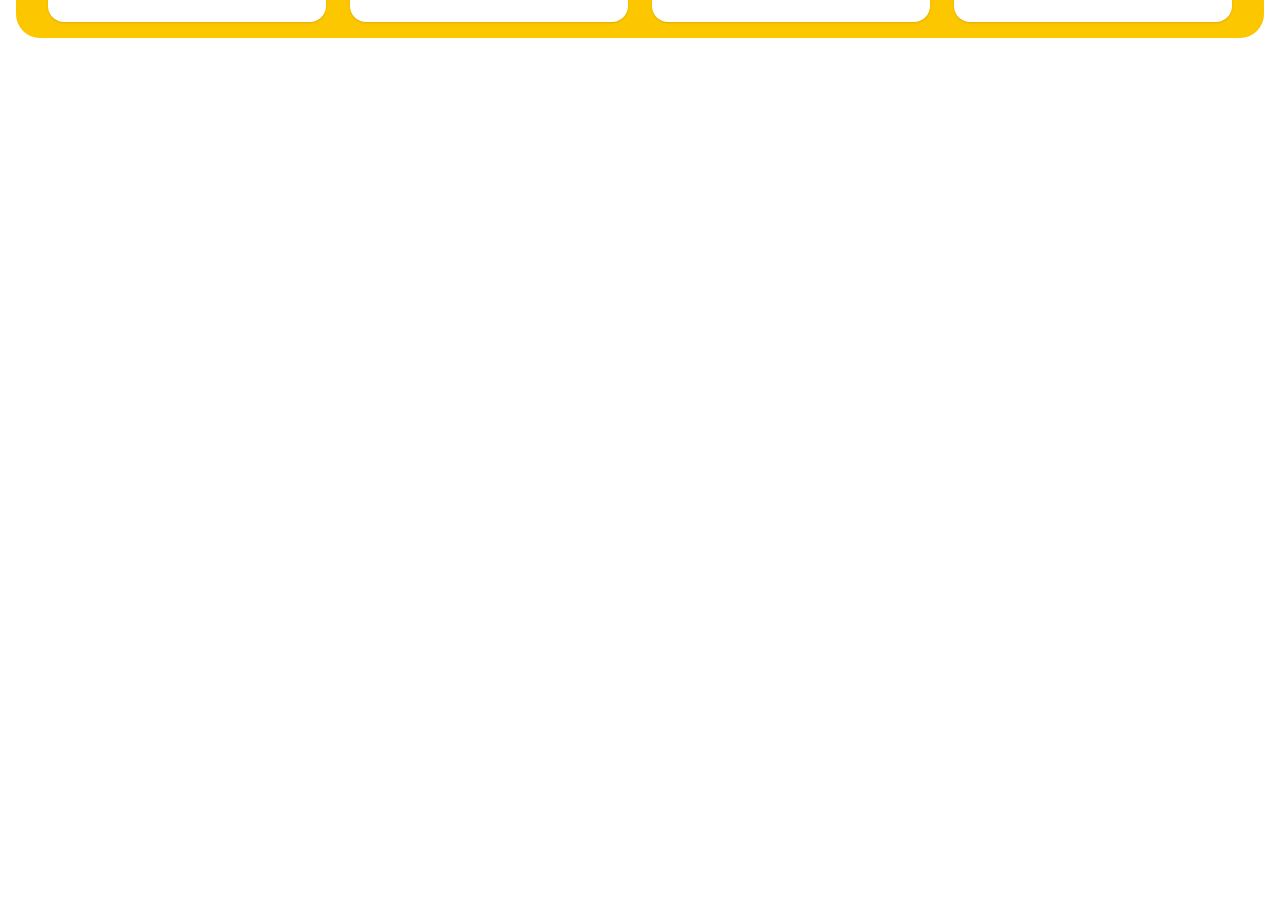
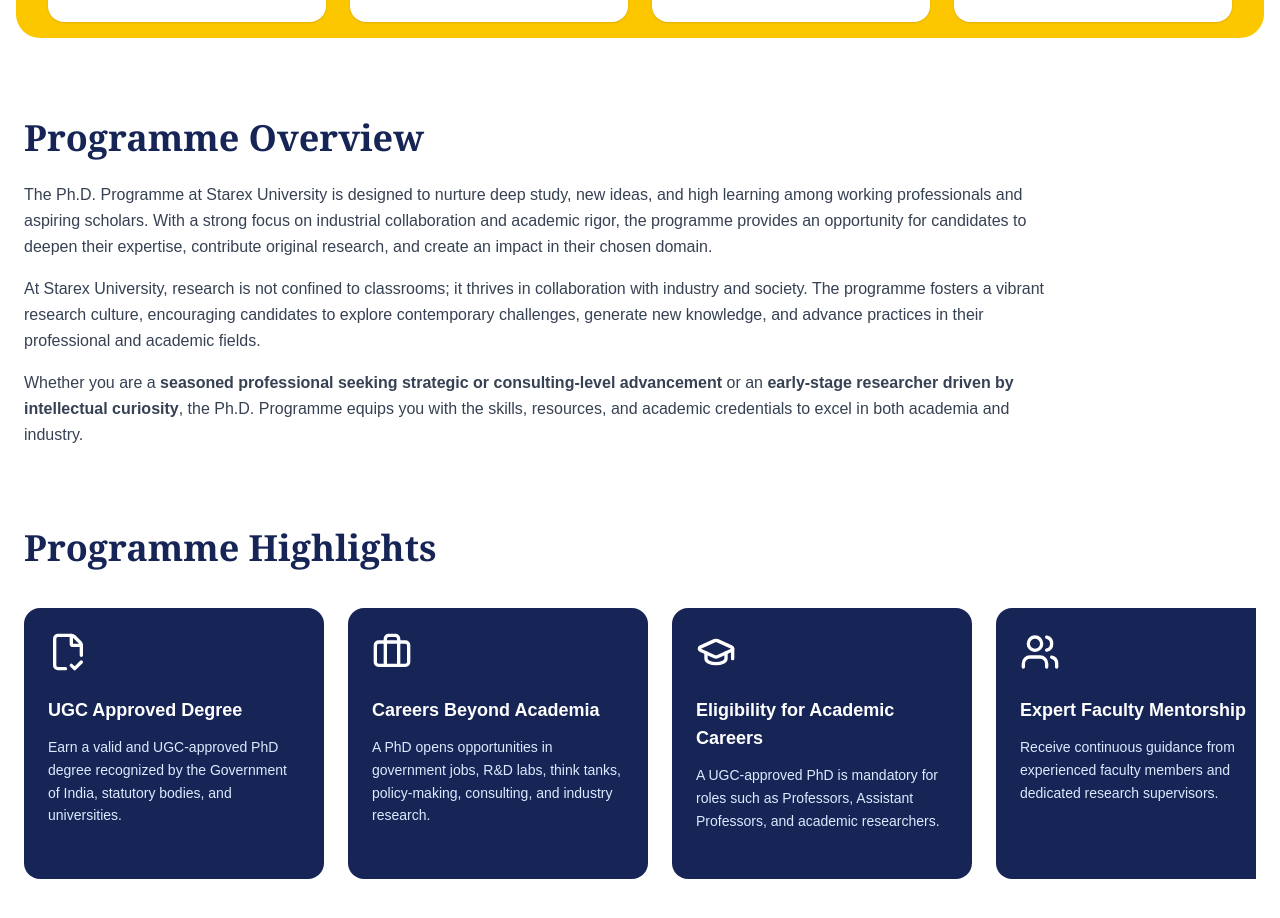
Before and after one commit to JatinBrandshow/accurate-btech-landing-page, a Next.js app: page / in a window 1280 px wide. Shown: the part 952-1870 px from the top of the page. Before the commit the page ends 1030 px from the top, so only its background shows below. Built offline with nearby package versions, Linux system fonts and the light colour scheme.

Commit message:
New Changes

```diff
--- a/package.json
+++ b/package.json
@@ -8,6 +8,7 @@
     "start": "next start"
   },
   "dependencies": {
+    "lucide-react": "^0.563.0",
     "next": "16.1.6",
     "react": "19.2.3",
     "react-dom": "19.2.3"
--- a/src/app/HomePage.js
+++ b/src/app/HomePage.js
@@ -1,12 +1,16 @@
+import React from "react";
+import MainSection from "@/components/MainSection";
 import Accreditation from "@/components/Accreditation";
-import MainSection from "@/components/MainSection";
-import React from "react";
+import ProgrammeOverview from "@/components/ProgrammeOverview";
+import ProgrammeHighlights from "@/components/ProgrammeHighlights";
 
 export default function HomePage() {
     return (
         <>
             <MainSection />
             <Accreditation />
+            <ProgrammeOverview />
+            <ProgrammeHighlights />
         </>
     );
 };
--- a/src/components/ProgrammeHighlights.js
+++ b/src/components/ProgrammeHighlights.js
@@ -1,9 +1,124 @@
+"use client";
+
+import React, { useEffect, useRef } from "react";
+import {
+    BookOpen,
+    FileCheck2,
+    Briefcase,
+    GraduationCap,
+    Users,
+    Building2,
+    FlaskConical,
+    Globe,
+    Award,
+    TrendingUp,
+} from "lucide-react";
+
+/* ===== HIGHLIGHTS DATA ===== */
+const highlights = [
+    {
+        icon: BookOpen,
+        title: "Focused Learners Finish Faster",
+        description:
+            "The maximum tenure of the programme is 6 years; however, focused learners can complete the doctorate journey in as little as 3 years.",
+    },
+    {
+        icon: FileCheck2,
+        title: "UGC Approved Degree",
+        description:
+            "Earn a valid and UGC-approved PhD degree recognized by the Government of India, statutory bodies, and universities.",
+    },
+    {
+        icon: Briefcase,
+        title: "Careers Beyond Academia",
+        description:
+            "A PhD opens opportunities in government jobs, R&D labs, think tanks, policy-making, consulting, and industry research.",
+    },
+    {
+        icon: GraduationCap,
+        title: "Eligibility for Academic Careers",
+        description:
+            "A UGC-approved PhD is mandatory for roles such as Professors, Assistant Professors, and academic researchers.",
+    },
+    {
+        icon: Users,
+        title: "Expert Faculty Mentorship",
+        description: "Receive continuous guidance from experienced faculty members and dedicated research supervisors.",
+    },
+    {
+        icon: Building2,
+        title: "Industry Collaboration",
+        description:
+            "Work on industry-linked research projects that address real-world challenges and practical applications.",
+    },
+    {
+        icon: FlaskConical,
+        title: "Advanced Research Infrastructure",
+        description: "Access modern laboratories, research centers, digital libraries, and analytical research tools.",
+    },
+    {
+        icon: Globe,
+        title: "Interdisciplinary Research",
+        description:
+            "Explore interdisciplinary research opportunities that encourage innovation and holistic problem-solving.",
+    },
+    {
+        icon: Award,
+        title: "Enhanced Professional Credibility",
+        description:
+            "Strengthen your professional profile and establish authority in your domain with a doctoral qualification.",
+    },
+    {
+        icon: TrendingUp,
+        title: "Long-Term Career Growth",
+        description:
+            "Develop advanced analytical, leadership, and research skills that support sustained career progression.",
+    },
+];
+
 const ProgrammeHighlights = () => {
-    return(
-        <>
+    const sliderRef = useRef(null);
 
-        </>
-    )
-}
+    useEffect(() => {
+        const slider = sliderRef.current;
+        if (!slider) return;
+
+        const interval = setInterval(() => {
+            const cardWidth = slider.children[0].offsetWidth + 24; // card + gap
+            const maxScroll = slider.scrollWidth - slider.clientWidth;
+
+            if (slider.scrollLeft >= maxScroll) {
+                slider.scrollTo({ left: 0, behavior: "smooth" });
+            } else {
+                slider.scrollBy({ left: cardWidth, behavior: "smooth" });
+            }
+        }, 3000); // 3 seconds
+
+        return () => clearInterval(interval);
+    }, []);
+
+    return (
+        <section className="py-10 bg-white">
+            <div className="mx-auto max-w-7xl px-6">
+                <h2 className="text-4xl font-bold text-blue-950 font-serif">Programme Highlights</h2>
+
+                <div className="relative mt-10">
+                    <div ref={sliderRef} className="flex gap-6 overflow-x-auto pb-4 scrollbar-hide scroll-smooth">
+                        {highlights.map((item, index) => {
+                            const Icon = item.icon;
+                            return (
+                                <div key={index} className="min-w-75 rounded-2xl bg-blue-950 p-6 text-white">
+                                    <Icon className="h-10 w-10 mb-6" />
+                                    <h3 className="text-lg font-semibold mb-3">{item.title}</h3>
+                                    <p className="text-sm leading-relaxed text-blue-100">{item.description}</p>
+                                </div>
+                            );
+                        })}
+                    </div>
+                </div>
+            </div>
+        </section>
+    );
+};
 
 export default ProgrammeHighlights;
--- a/src/components/ProgrammeOverview.js
+++ b/src/components/ProgrammeOverview.js
@@ -1,11 +1,40 @@
 import React from "react";
 
-const ProgrammeOverview =()=>{
-    return(
+const ProgrammeOverview = () => {
+    return (
         <>
+            <section className="py-10 bg-white">
+                <div className="mx-auto max-w-7xl px-6">
+                    <h2 className="text-4xl font-bold text-blue-950 font-serif">Programme Overview</h2>
 
+                    <div className="mt-6 max-w-5xl space-y-4 text-gray-700 leading-relaxed">
+                        <p>
+                            The Ph.D. Programme at Starex University is designed to nurture deep study, new ideas, and
+                            high learning among working professionals and aspiring scholars. With a strong focus on
+                            industrial collaboration and academic rigor, the programme provides an opportunity for
+                            candidates to deepen their expertise, contribute original research, and create an impact in
+                            their chosen domain.
+                        </p>
+
+                        <p>
+                            At Starex University, research is not confined to classrooms; it thrives in collaboration
+                            with industry and society. The programme fosters a vibrant research culture, encouraging
+                            candidates to explore contemporary challenges, generate new knowledge, and advance practices
+                            in their professional and academic fields.
+                        </p>
+
+                        <p>
+                            Whether you are a{" "}
+                            <strong>seasoned professional seeking strategic or consulting-level advancement</strong> or
+                            an <strong>early-stage researcher driven by intellectual curiosity</strong>, the Ph.D.
+                            Programme equips you with the skills, resources, and academic credentials to excel in both
+                            academia and industry.
+                        </p>
+                    </div>
+                </div>
+            </section>
         </>
-    )
-}
+    );
+};
 
 export default ProgrammeOverview;
```
Also changed, not shown: 1 other file (tests, documents, lock files or other folders).
